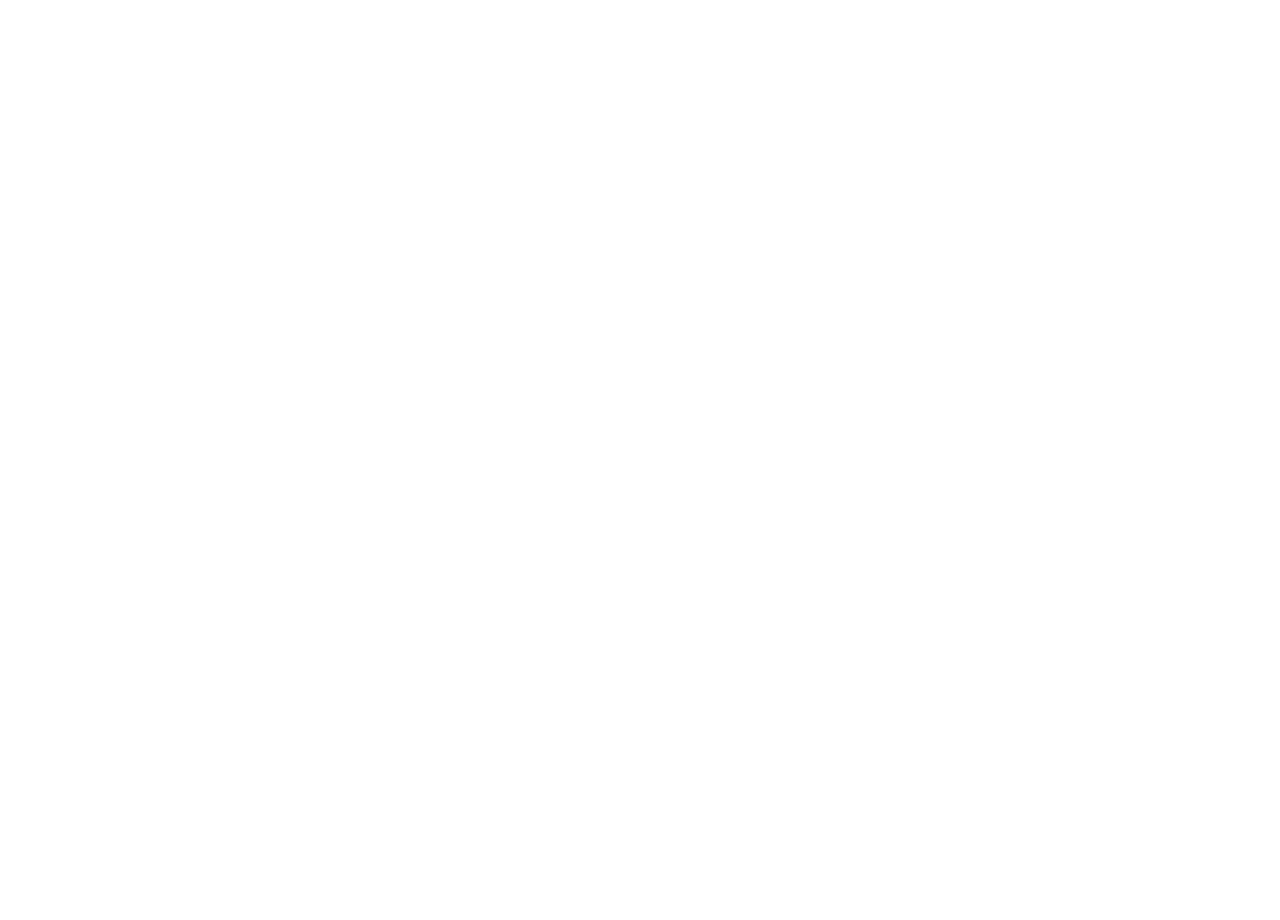
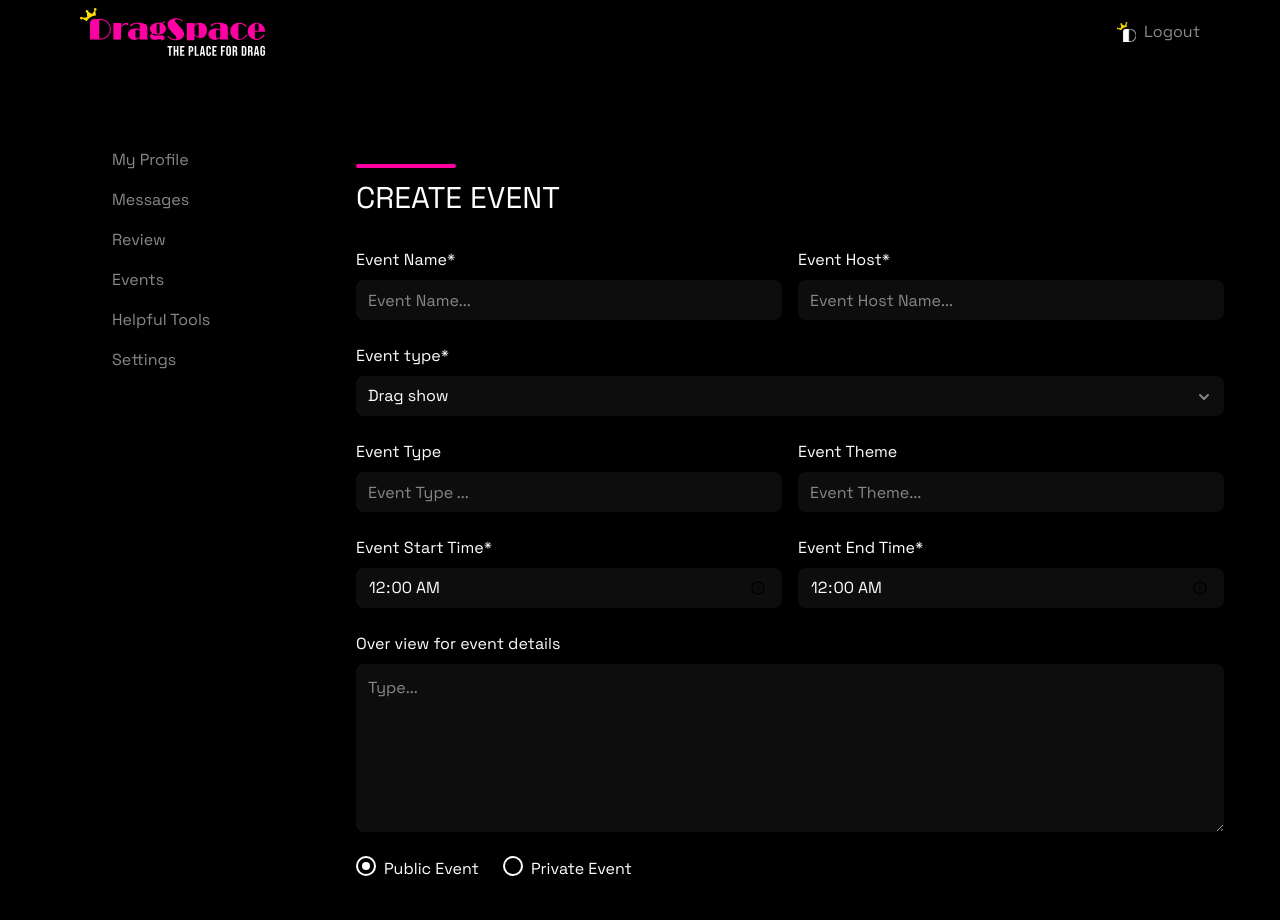
Before and after one commit to HamzaAliKundi/coltable-deshabord-performer, a React (Vite) app: page /event/create-event in a window 1280 px wide. Before the commit this address had no page. Shown: the top 920 px of the page. Before the commit the page ends 800 px from the top, so only its background shows below. Built offline with nearby package versions, Linux system fonts and the light colour scheme.

Commit message:
add event creation form

```diff
--- a/src/App.tsx
+++ b/src/App.tsx
@@ -10,6 +10,7 @@
 import ToolsPage from "./pages/tools";
 import ReviewsPage from "./pages/reviews";
 import EventsPage from "./pages/events";
+import CreateEvent from "./components/events/create-event";
 function App() {
   return (
     <BrowserRouter>
@@ -27,6 +28,7 @@
             <Route path="tools" element={<ToolsPage />} />
             <Route path="review" element={<ReviewsPage />} />
             <Route path="events" element={<EventsPage />} />
+            <Route path="event/create-event" element={<CreateEvent />} />
           </Route>
         </Route>
       </Routes>
--- /dev/null
+++ b/src/components/events/create-event/index.tsx
@@ -0,0 +1,155 @@
+import React from 'react'
+
+const CreateEvent = () => {
+  return (
+    <div className="p-4 md:px-8 py-16 bg-black">
+      <div className="w-[100px] my-3 h-[4px] rounded-lg bg-[#FF00A2]"></div>
+      <h1 className="text-white text-3xl font-space-grotesk mb-8">CREATE EVENT</h1>
+
+      <form className="flex flex-col gap-6">
+        {/* First row - two columns on desktop, one on mobile */}
+        <div className="grid grid-cols-1 md:grid-cols-2 gap-4">
+          <div className="flex flex-col gap-2">
+            <label className="text-white font-space-grotesk text-sm md:text-base">
+              Event Name*
+            </label>
+            <input
+              type="text"
+              placeholder="Event Name..."
+              className="w-full h-10 bg-[#0D0D0D] rounded-lg px-3 text-white font-space-grotesk text-base placeholder:text-[#878787] focus:outline-none focus:ring-1 focus:ring-pink-500"
+            />
+          </div>
+          <div className="flex flex-col gap-2">
+            <label className="text-white font-space-grotesk text-sm md:text-base">
+              Event Host*
+            </label>
+            <input
+              type="text"
+              placeholder="Event Host Name..."
+              className="w-full h-10 bg-[#0D0D0D] rounded-lg px-3 text-white font-space-grotesk text-base placeholder:text-[#878787] focus:outline-none focus:ring-1 focus:ring-pink-500"
+            />
+          </div>
+        </div>
+
+        {/* Second row - full width */}
+        <div className="flex flex-col gap-2 relative">
+          <label className="text-white font-space-grotesk text-sm md:text-base">
+            Event type*
+          </label>
+          <select
+            className="w-full h-10 bg-[#0D0D0D] rounded-lg px-3 text-white font-space-grotesk text-base focus:outline-none focus:ring-1 focus:ring-pink-500 appearance-none"
+          >
+            <option value="drag-show">Drag show</option>
+            <option value="comedy">Comedy Show</option>
+            <option value="music">Music Concert</option>
+            <option value="dance">Dance Performance</option>
+            <option value="theater">Theater Show</option>
+            <option value="other">Other</option>
+          </select>
+          <div className="absolute right-3 top-[45px] pointer-events-none">
+            <svg width="16" height="16" viewBox="0 0 16 16" fill="none">
+              <path d="M4 6L8 10L12 6" stroke="#878787" strokeWidth="2" strokeLinecap="round" strokeLinejoin="round"/>
+            </svg>
+          </div>
+        </div>
+
+        {/* Third row - two columns on desktop, one on mobile */}
+        <div className="grid grid-cols-1 md:grid-cols-2 gap-4">
+          <div className="flex flex-col gap-2">
+            <label className="text-white font-space-grotesk text-sm md:text-base">
+              Event Type
+            </label>
+            <input
+              type="text"
+              placeholder="Event Type ..."
+              className="w-full h-10 bg-[#0D0D0D] rounded-lg px-3 text-white font-space-grotesk text-base placeholder:text-[#878787] focus:outline-none focus:ring-1 focus:ring-pink-500"
+            />
+          </div>
+          <div className="flex flex-col gap-2">
+            <label className="text-white font-space-grotesk text-sm md:text-base">
+              Event Theme
+            </label>
+            <input
+              type="text"
+              placeholder="Event Theme..."
+              className="w-full h-10 bg-[#0D0D0D] rounded-lg px-3 text-white font-space-grotesk text-base placeholder:text-[#878787] focus:outline-none focus:ring-1 focus:ring-pink-500"
+            />
+          </div>
+        </div>
+
+        {/* Fourth row - two columns on desktop, one on mobile */}
+        <div className="grid grid-cols-1 md:grid-cols-2 gap-4">
+          <div className="flex flex-col gap-2">
+            <label className="text-white font-space-grotesk text-sm md:text-base">
+              Event Start Time*
+            </label>
+            <input
+              type="time"
+              defaultValue="00:00"
+              className="w-full h-10 bg-[#0D0D0D] rounded-lg px-3 text-white font-space-grotesk text-base focus:outline-none focus:ring-1 focus:ring-pink-500"
+            />
+          </div>
+          <div className="flex flex-col gap-2">
+            <label className="text-white font-space-grotesk text-sm md:text-base">
+              Event End Time*
+            </label>
+            <input
+              type="time"
+              defaultValue="00:00"
+              className="w-full h-10 bg-[#0D0D0D] rounded-lg px-3 text-white font-space-grotesk text-base focus:outline-none focus:ring-1 focus:ring-pink-500"
+            />
+          </div>
+        </div>
+
+        {/* Fifth row - full width textarea */}
+        <div className="flex flex-col gap-2">
+          <label className="text-white font-space-grotesk text-sm md:text-base">
+            Over view for event details
+          </label>
+          <textarea
+            placeholder="Type..."
+            rows={6}
+            className="w-full bg-[#0D0D0D] rounded-lg p-3 text-white font-space-grotesk text-base placeholder:text-[#878787] focus:outline-none focus:ring-1 focus:ring-pink-500"
+          />
+        </div>
+
+        {/* Radio buttons - stack vertically on mobile */}
+        <div className="flex flex-col md:flex-row gap-4 md:gap-6">
+          <label className="flex items-center gap-2 cursor-pointer">
+            <div className="relative">
+              <input
+                type="radio"
+                name="eventType"
+                value="public"
+                defaultChecked
+                className="appearance-none w-5 h-5 rounded-full border-2 border-white checked:border-white checked:before:content-[''] checked:before:block checked:before:w-2 checked:before:h-2 checked:before:rounded-full checked:before:bg-white checked:before:m-[4px]"
+              />
+            </div>
+            <span className="text-white font-space-grotesk text-sm md:text-base">Public Event</span>
+          </label>
+          <label className="flex items-center gap-2 cursor-pointer">
+            <div className="relative">
+              <input
+                type="radio"
+                name="eventType"
+                value="private"
+                className="appearance-none w-5 h-5 rounded-full border-2 border-white checked:border-white checked:before:content-[''] checked:before:block checked:before:w-2 checked:before:h-2 checked:before:rounded-full checked:before:bg-white checked:before:m-[4px]"
+              />
+            </div>
+            <span className="text-white font-space-grotesk text-sm md:text-base">Private Event</span>
+          </label>
+        </div>
+
+        {/* Submit button */}
+        <button
+          type="submit"
+          className="mt-4 bg-[#FF00A2] text-white font-space-grotesk text-base py-2 px-12 rounded-full hover:bg-pink-600 transition-colors w-fit ml-auto"
+        >
+          Submit Event
+        </button>
+      </form>
+    </div>
+  )
+}
+
+export default CreateEvent
--- a/src/components/events/events.tsx
+++ b/src/components/events/events.tsx
@@ -1,4 +1,6 @@
 import React, { useState } from 'react'
+import CreateEvent from './create-event';
+import { Link } from 'react-router-dom';
 
 const Events = () => {
   const [activeTab, setActiveTab] = useState('eventRequest');
@@ -29,21 +31,21 @@
             Confirm Request
             {activeTab === 'confirmRequest' && <div className="absolute bottom-0 left-0 w-full h-1 bg-[#FF00A2]"></div>}
           </button>
-          <button
-            className={`px-3 md:px-6 py-2 md:py-4 font-bold text-sm md:text-base transition-all duration-300 relative whitespace-nowrap ${activeTab === 'createEvent' ? 'text-white' : 'text-gray-400'}`}
-            onClick={() => setActiveTab('createEvent')}
-          >
-            Create Event
-            {activeTab === 'createEvent' && <div className="absolute bottom-0 left-0 w-full h-1 bg-[#FF00A2]"></div>}
-          </button>
+
         </div>
-        <div className='absolute -right-4 top-16 md:top-16 lg:top-0'>
-            <img src="/events/calendar.svg" alt="calendar" className="w-8 h-8 md:w-auto md:h-auto" />
+        <div className='absolute -right-4 top-28 md:top-16 lg:top-0'>
+            <Link to="/event/create-event">
+                <img src="/events/calendar.svg" alt="calendar" className="w-8 h-8 md:w-auto md:h-auto" />
+            </Link>
         </div>
       </div>
 
-      {/* Event Card */}
-      <div className="bg-[#212121] mt-7 rounded-[8px] overflow-hidden w-full max-w-[600px] flex flex-col md:flex-row">
+      {/* Conditional Rendering Based on Tab */}
+      {activeTab === 'createEvent' ? (
+        <CreateEvent />
+      ) : activeTab === 'eventRequest' ? (
+        /* Event Card */
+        <div className="bg-[#212121] mt-20 mg:mt-7 rounded-[8px] overflow-hidden w-full max-w-[600px] flex flex-col md:flex-row">
           {/* Left side - Image with date badge */}
           <div className="p-2 md:p-4">
             <img
@@ -87,6 +89,7 @@
             </div>
           </div>
         </div>
+      ) : null}
     </div>
   )
 }
--- a/src/pages/sideNav.tsx
+++ b/src/pages/sideNav.tsx
@@ -31,7 +31,7 @@
                 to={item.path}
                 className={({ isActive }) =>
                   `block px-4 py-2 font-['Space_Grotesk'] text-[16px] leading-[100%] align-middle ${
-                    isActive ? "text-[#FFFFFF]" : "text-[#888888]"
+                    isActive || location.pathname.startsWith(item.path) ? "text-[#FFFFFF]" : "text-[#888888]"
                   }`
                 }
               >
```
